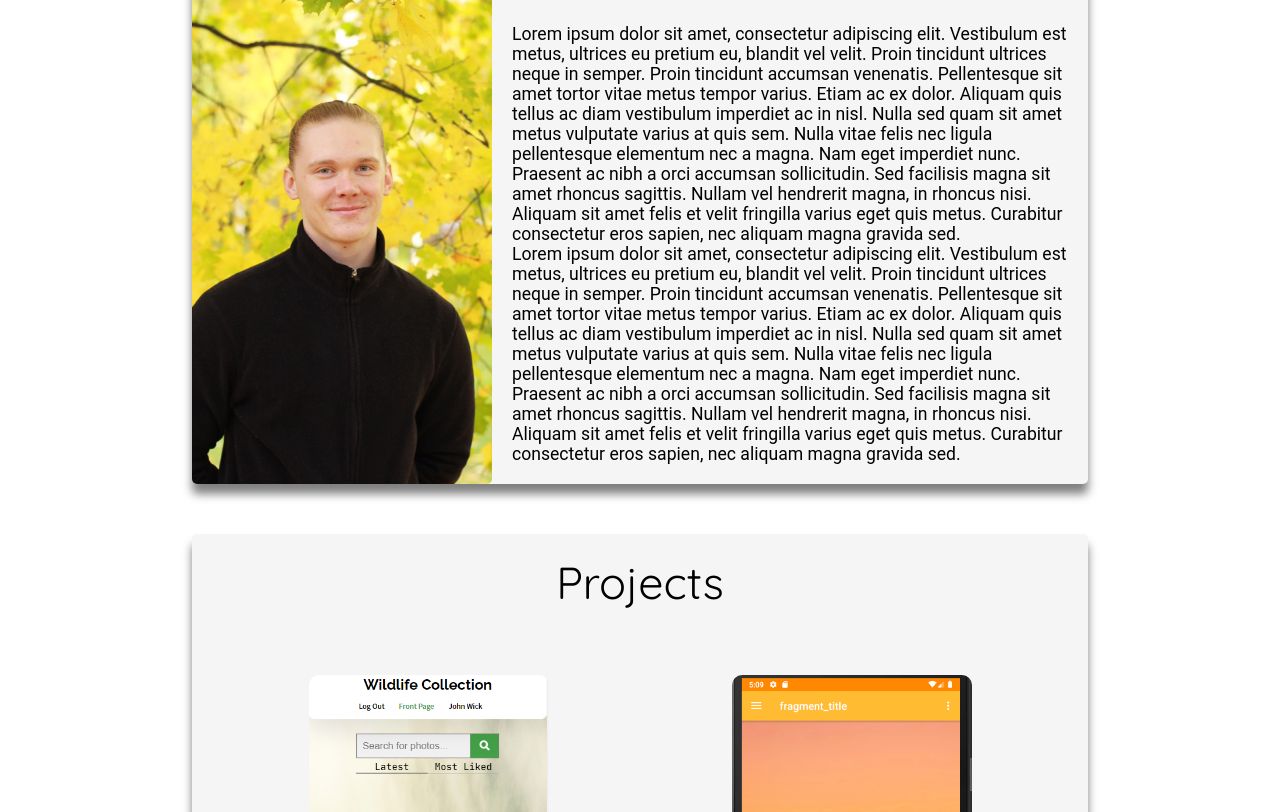
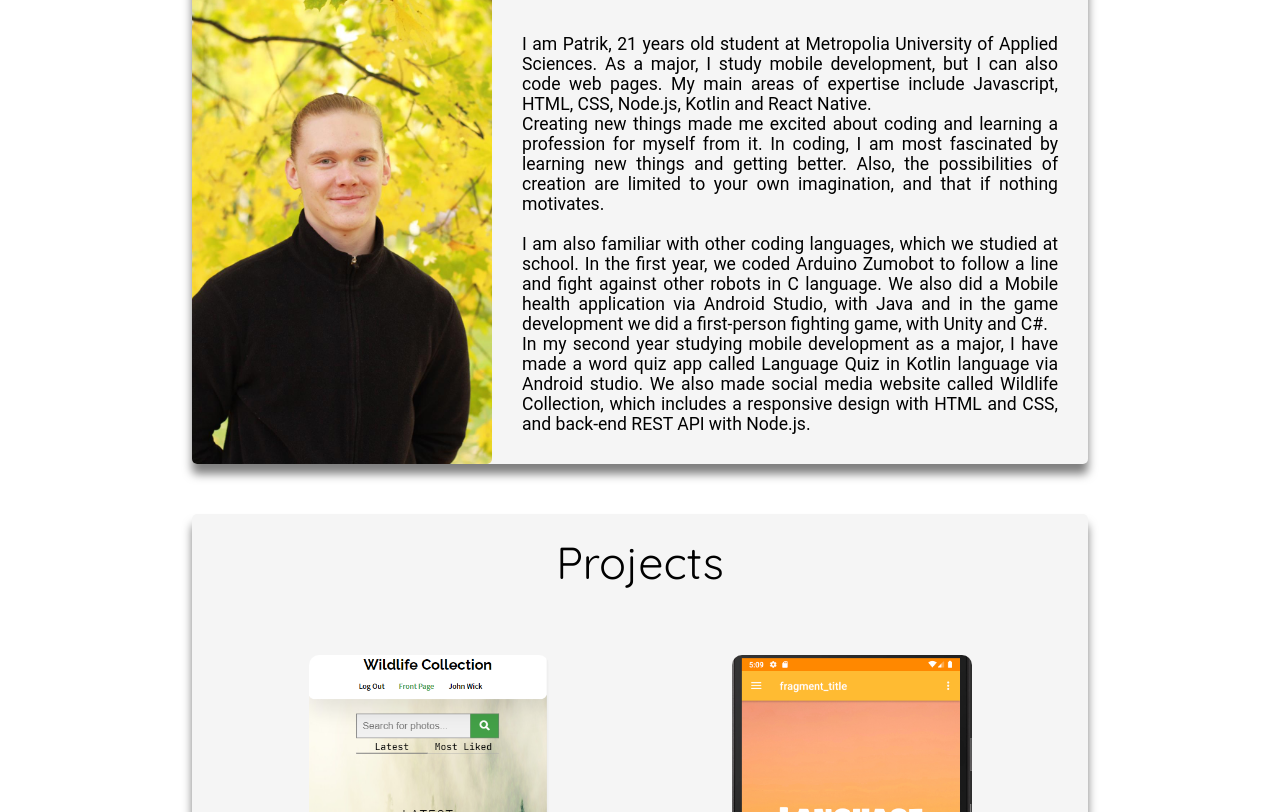
Before and after one commit to PatrikPolkki/PatrikPolkki.github.io, a plain HTML site: page index.html in a window 1280 px wide. Shown: the part 212-1024 px from the top of the page. Drawn offline with Linux system fonts and the light colour scheme.

Commit message:
New about me text and couple more images

```diff
--- a/index.html
+++ b/index.html
@@ -28,24 +28,23 @@
         <div class="text">
             <h1>About me</h1>
             <p>
-                Lorem ipsum dolor sit amet, consectetur adipiscing elit. Vestibulum est metus, ultrices eu pretium eu,
-                blandit vel velit. Proin tincidunt ultrices neque in semper. Proin tincidunt accumsan venenatis.
-                Pellentesque sit amet tortor vitae metus tempor varius. Etiam ac ex dolor. Aliquam quis tellus ac diam
-                vestibulum imperdiet ac in nisl. Nulla sed quam sit amet metus vulputate varius at quis sem. Nulla vitae
-                felis nec ligula pellentesque elementum nec a magna. Nam eget imperdiet nunc. Praesent ac nibh a orci
-                accumsan sollicitudin. Sed facilisis magna sit amet rhoncus sagittis. Nullam vel hendrerit magna, in
-                rhoncus nisi. Aliquam sit amet felis et velit fringilla varius eget quis metus. Curabitur consectetur
-                eros sapien, nec aliquam magna gravida sed.
-            </p>
-            <p>
-                Lorem ipsum dolor sit amet, consectetur adipiscing elit. Vestibulum est metus, ultrices eu pretium eu,
-                blandit vel velit. Proin tincidunt ultrices neque in semper. Proin tincidunt accumsan venenatis.
-                Pellentesque sit amet tortor vitae metus tempor varius. Etiam ac ex dolor. Aliquam quis tellus ac diam
-                vestibulum imperdiet ac in nisl. Nulla sed quam sit amet metus vulputate varius at quis sem. Nulla vitae
-                felis nec ligula pellentesque elementum nec a magna. Nam eget imperdiet nunc. Praesent ac nibh a orci
-                accumsan sollicitudin. Sed facilisis magna sit amet rhoncus sagittis. Nullam vel hendrerit magna, in
-                rhoncus nisi. Aliquam sit amet felis et velit fringilla varius eget quis metus. Curabitur consectetur
-                eros sapien, nec aliquam magna gravida sed.
+                I am Patrik, 21 years old student at Metropolia University of Applied Sciences. As a major, I study
+                mobile development, but I can also code web pages. My main areas of expertise include Javascript, HTML,
+                CSS, Node.js, Kotlin and React Native.<br> Creating new things made me excited about coding and learning
+                a
+                profession for myself from it. In coding, I am most fascinated by learning new things and getting
+                better.
+                Also, the possibilities of creation are limited to your own imagination, and that if nothing
+                motivates.<br><br>
+                I am also familiar with other coding languages, which we studied at school. In the first year, we coded
+                Arduino Zumobot to follow a line and fight against other robots in C language. We also did a Mobile
+                health
+                application via Android Studio, with Java and in the game development we did a first-person fighting
+                game, with
+                Unity and C#.<br>In my second year studying mobile development as a major, I have made a word quiz app
+                called Language Quiz in Kotlin language via Android studio. We also made social media website called
+                Wildlife Collection, which includes a responsive design with HTML and CSS, and back-end REST API with
+                Node.js.
             </p>
         </div>
     </div>
--- a/index.js
+++ b/index.js
@@ -18,6 +18,8 @@ document.querySelector('#wildlife').addEventListener('click', (evt) => {
   images[6] = 'images/Näyttökuva (63).png';
   images[7] = 'images/Näyttökuva (64).png';
   images[8] = 'images/Näyttökuva (65).png';
+  images[9] = 'images/Näyttökuva (68).png';
+  images[10] = 'images/Näyttökuva (69).png';
 
   img.src = images[i];
 
--- a/styles.css
+++ b/styles.css
@@ -98,6 +98,8 @@ body {
     font-family: 'Roboto', sans-serif;
     font-weight: 400;
     font-size: 1.1em;
+    text-align: justify;
+    padding: 10px;
 }
 
 .line {
@@ -285,6 +287,7 @@ h1 {
     font-weight: 400;
     font-size: 2.8em;
     margin: 20px 0 40px 0;
+    padding: 0 10px;
 }
 
 @media only screen and (max-width: 700px) {
```
Also changed, not shown: images/Näyttökuva (68).png (added), images/Näyttökuva (69).png (added).
